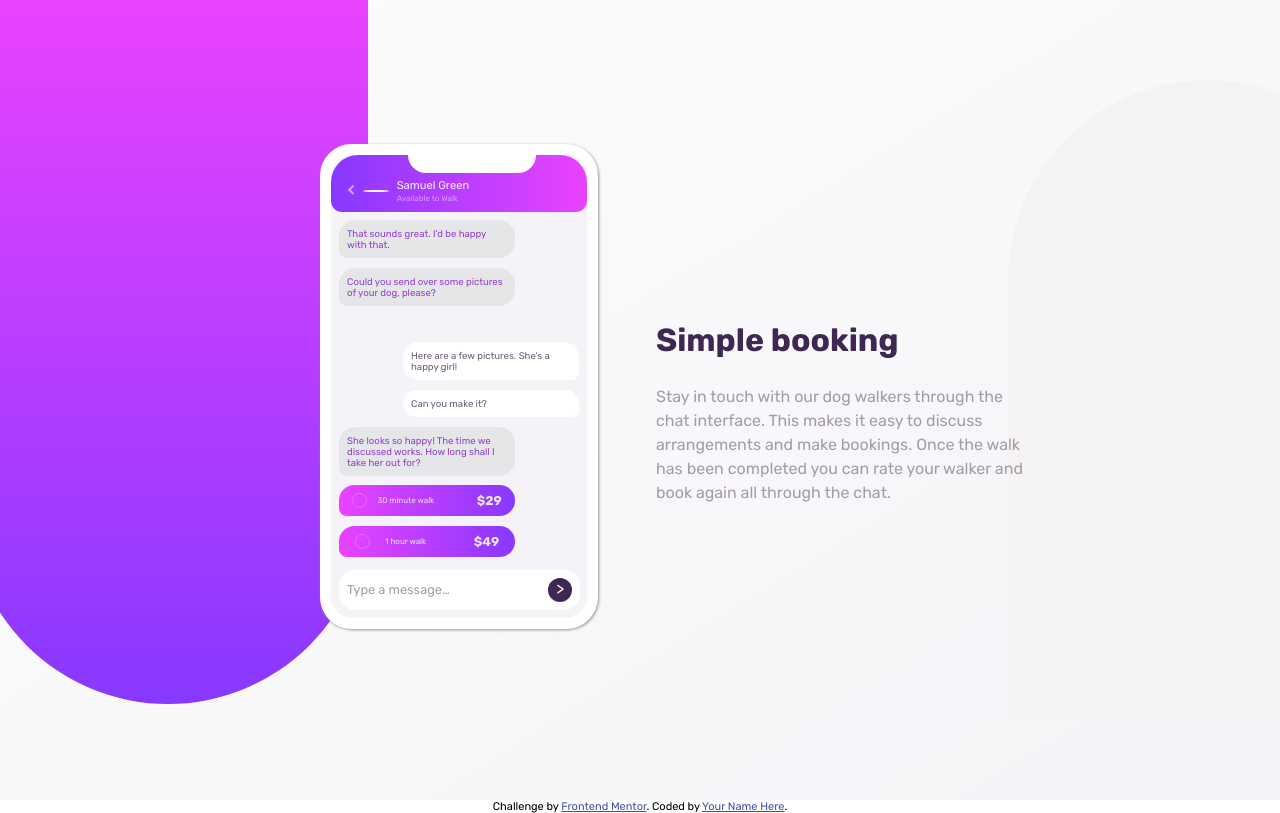
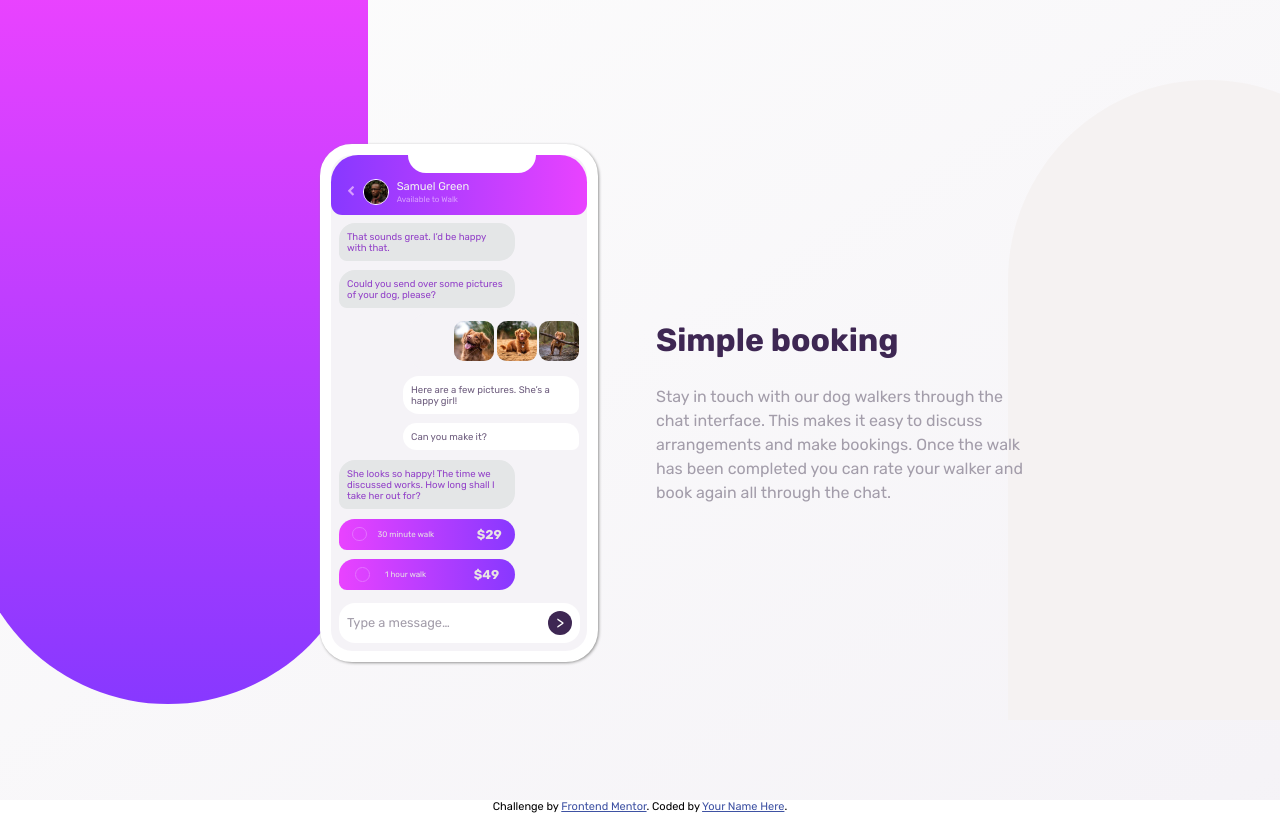
Before and after one commit to sundasamin/chat-app-css-illustration-master, a plain HTML site: page index.html in a window 1280 px wide. Drawn offline with Linux system fonts and the light colour scheme; the site is published under a folder, as on GitHub Pages, so addresses that start at the root find nothing.

Commit message:
-m changes done

```diff
--- a/index.html
+++ b/index.html
@@ -28,7 +28,7 @@
       <div class="chat_head">
         <div class="oval"></div>
         <i class="fa fa-solid fa-chevron-left fa-lg"></i>
-        <img src="/images/avatar.jpg" alt="">
+        <img src="images/avatar.jpg" alt="">
         <div>
           <h6>Samuel Green </h6>
           <p> Available to Walk </p>
@@ -46,9 +46,9 @@
 
       <div class="reciever_chat" id="img_chat">
         <div class="images">
-          <img src="/images/dog-image-1.jpg" alt="">
-          <img src="/images/dog-image-2.jpg" alt="">
-          <img src="/images/dog-image-3.jpg" alt="">
+          <img src="images/dog-image-1.jpg" alt="">
+          <img src="images/dog-image-2.jpg" alt="">
+          <img src="images/dog-image-3.jpg" alt="">
         </div>
       </div>
       <div class="reciever_chat">
```
